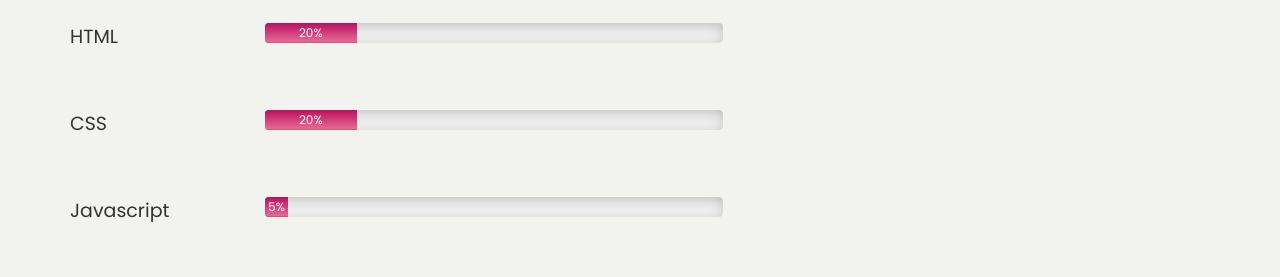
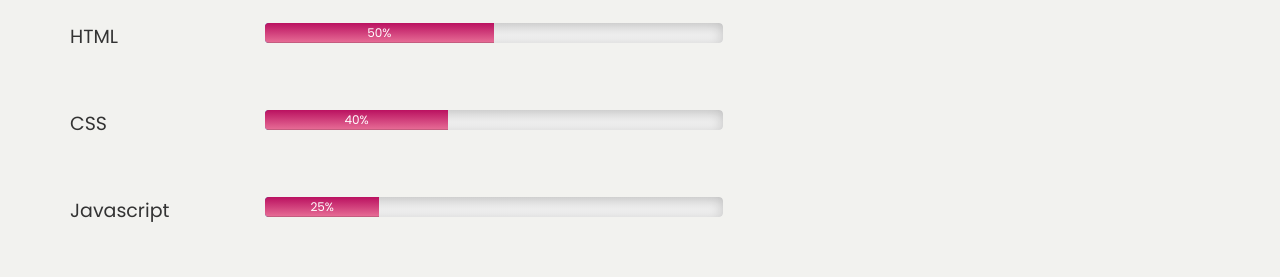
Before and after one commit to angelitaooo/angelitaooo.github.io, a website: page about.html in a window 1280 px wide. Shown: the part 622-899 px from the top of the page. Drawn offline with Linux system fonts and the light colour scheme; a web font is replaced by a local one.

Commit message:
update skills

```diff
--- a/about.html
+++ b/about.html
@@ -64,8 +64,8 @@
                         </div>
                         <div class="col-md-5">
                             <div class="progress">
-                                <div class="progress-bar" role="progressbar" aria-valuenow="20" aria-valuemin="0" aria-valuemax="100" style="width: 20%;">
-                                    20%
+                                <div class="progress-bar" role="progressbar" aria-valuenow="50" aria-valuemin="0" aria-valuemax="100" style="width: 50%;">
+                                    50%
                                 </div>
                             </div>
                         </div>
@@ -76,7 +76,7 @@
                         </div>
                         <div class="col-md-5">
                             <div class="progress">
-                                <div class="progress-bar" role="progressbar" aria-valuenow="20" aria-valuemin="0" aria-valuemax="100" style="width: 20%;">20%</div>
+                                <div class="progress-bar" role="progressbar" aria-valuenow="40" aria-valuemin="0" aria-valuemax="100" style="width: 40%;">40%</div>
                             </div>
                         </div>
                     </div>
@@ -86,7 +86,7 @@
                         </div>
                         <div class="col-md-5">
                             <div class="progress">
-                                <div class="progress-bar" role="progressbar" aria-valuenow="5" aria-valuemin="0" aria-valuemax="100" style="width: 5%;">5%</div>
+                                <div class="progress-bar" role="progressbar" aria-valuenow="25" aria-valuemin="0" aria-valuemax="100" style="width: 25%;">25%</div>
                             </div>
                         </div>
                     </div>
@@ -103,12 +103,12 @@
                 <div class="col-md-12">
                     <ul>
                         <li>
-                            <a href="https://github.com/angelitaooo">
+                            <a href="https://github.com/angelitaooo" target="_blank">
                                 <i class="icon-2x icon-github"></i>
                             </a>
                         </li>
                         <li>
-                            <a href="https://www.linkedin.com/in/angela-ordo%C3%B1ez-cisneros-883a2b41?trk=hp-identity-name">
+                            <a href="https://www.linkedin.com/in/angela-ordo%C3%B1ez-cisneros-883a2b41?trk=hp-identity-name" target="_blank">
                                 <i class="icon-2x icon-linkedin"></i>
                             </a>
                         </li>
```
Also changed, not shown: index.html (+2 -2 lines).
